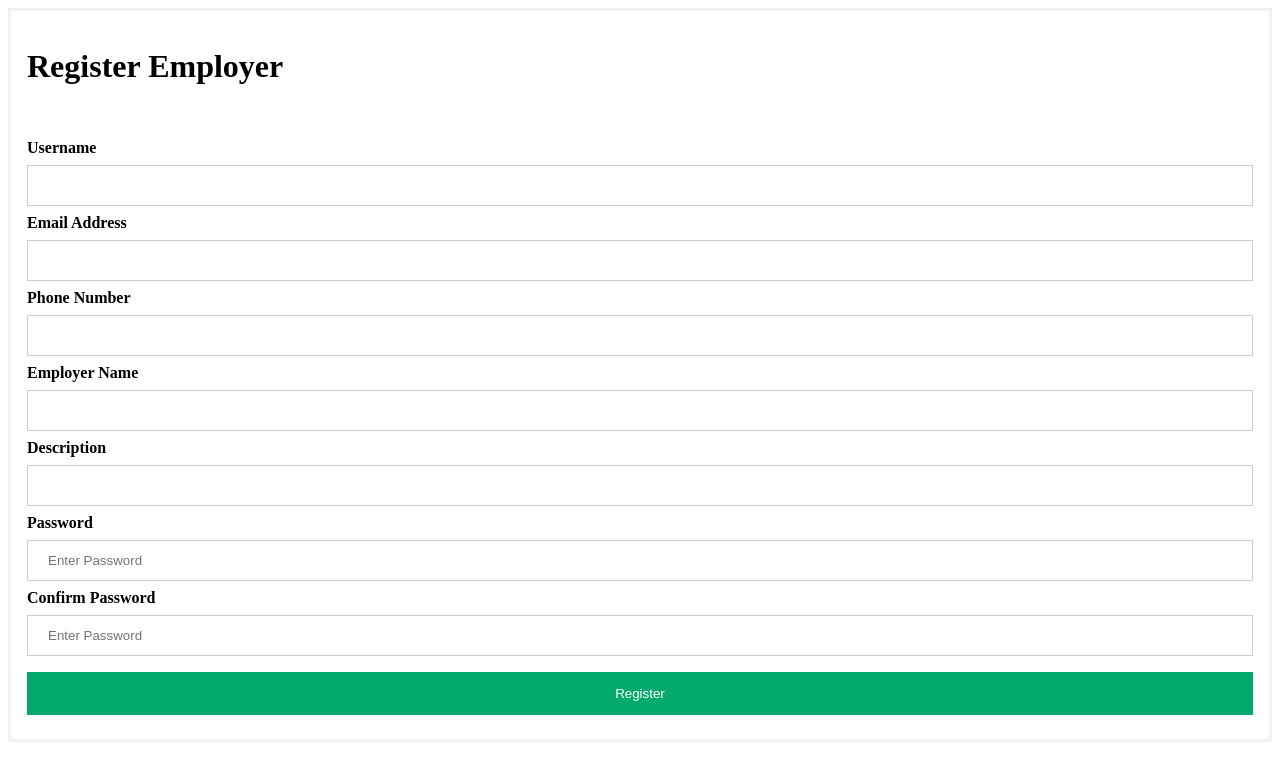
After one commit to ninanee/Comp5531-Web-Portal, a PHP site: page /registerEmployer.php in a window 1280 px wide. The commit adds this page. Shown: the top 781 px of the page. Run offline with PHP 8.4, Linux system fonts and the light colour scheme.

Commit message:
register employer screeb

```diff
--- a/index.php
+++ b/index.php
@@ -50,7 +50,7 @@
 
     <p>Please login if you already have an account, otherwise you may register</p>
     <a class = "button button1" href="./login.php">Login</a>
-    <a class = "button button2" href="./register.php">Register</a>
+    <a class = "button button2" href="./registerEmployer.php">Register</a>
   </div>
 
 </body>
--- /dev/null
+++ b/registerEmployer.php
@@ -0,0 +1,99 @@
+<!DOCTYPE html>
+<html lang="en">
+<head>
+    <meta charset="UTF-8">
+    <meta http-equiv="X-UA-Compatible" content="IE=edge">
+    <meta name="viewport" content="width=device-width, initial-scale=1.0">
+    <title>Document</title>
+</head>
+<style>
+    /* Bordered form */
+    form {
+    border: 3px solid #f1f1f1;
+    }
+
+    /* Full-width inputs */
+    input[type=text], input[type=password] {
+    width: 100%;
+    padding: 12px 20px;
+    margin: 8px 0;
+    display: inline-block;
+    border: 1px solid #ccc;
+    box-sizing: border-box;
+    }
+
+    /* Set a style for all buttons */
+    button {
+    background-color: #04AA6D;
+    color: white;
+    padding: 14px 20px;
+    margin: 8px 0;
+    border: none;
+    cursor: pointer;
+    width: 100%;
+    }
+
+    /* Add a hover effect for buttons */
+    button:hover {
+    opacity: 0.8;
+    }
+
+    /* Extra style for the cancel button (red) */
+    .cancelbtn {
+    width: auto;
+    padding: 10px 18px;
+    background-color: #f44336;
+    }
+
+    /* Add padding to containers */
+    .container {
+    padding: 16px;
+    }
+
+    /* The "Forgot password" text */
+    span.psw {
+    float: right;
+    padding-top: 16px;
+    }
+
+</style>
+<body>
+<form action="action_page.php" method="post">
+    <div class="container">
+        <h1>Register Employer</h1>
+    </div>
+
+    <div class="container">
+        <label for="username"><b>Username</b></label>
+        <input type="text"  name="username" required>
+
+        <label for="email"><b>Email Address</b></label>
+        <input type="text" name="email" required>
+
+
+        <label for="phone"><b>Phone Number</b></label>
+        <input type="text" name="phone" required>
+
+
+        <label for="emp_name"><b>Employer Name</b></label>
+        <input type="text" name="emp_name" required>
+
+
+        <label for="desc"><b>Description</b></label>
+        <input type="text" name="desc">
+
+
+        <label for="psw"><b>Password</b></label>
+        <input type="password" placeholder="Enter Password" name="psw" required>
+
+
+        <label for="con_psw"><b>Confirm Password</b></label>
+        <input type="password" placeholder="Enter Password" name="con_psw" required>
+
+
+        <button type="submit">Register</button>
+    </div>
+
+    </form>
+</body>
+</html>
```
Also changed, not shown: register.php (+12 -0 lines), 1 other file.
